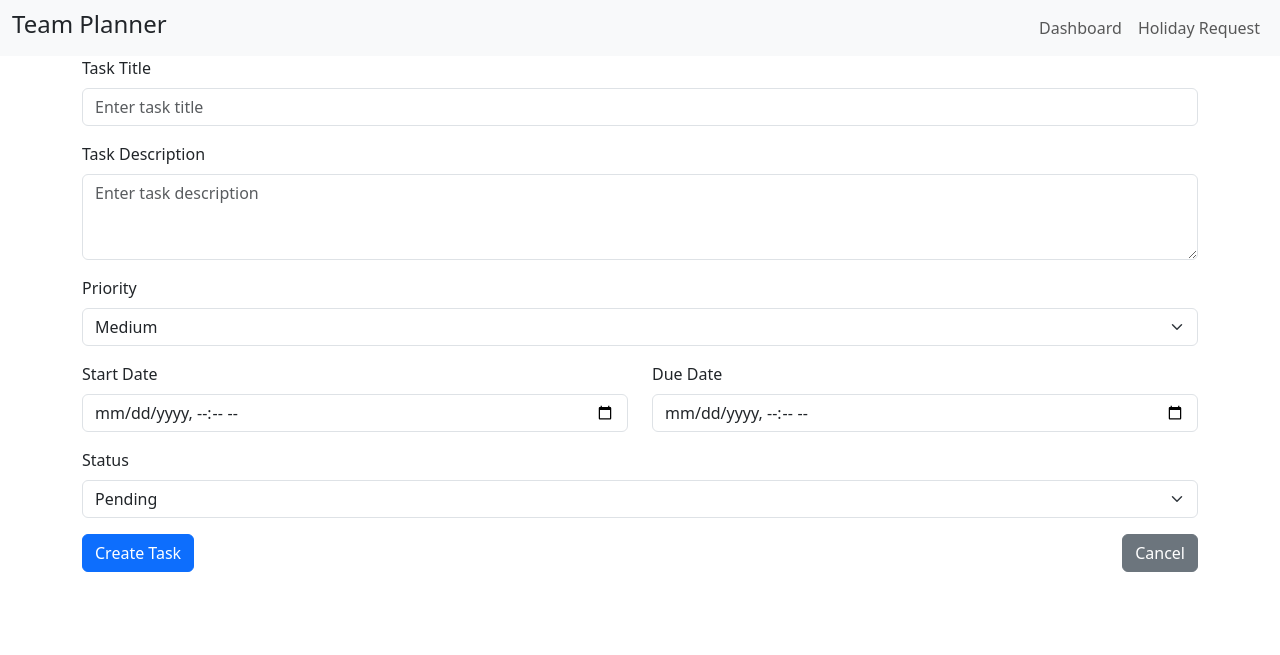
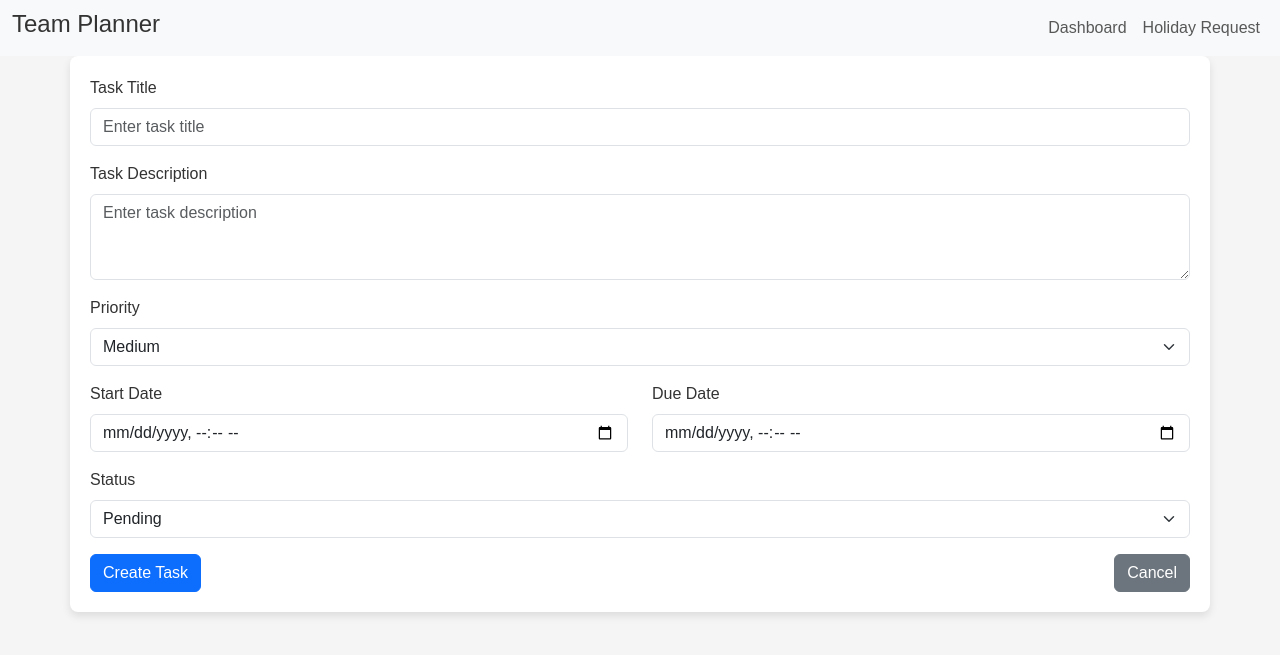
Before and after one commit to mnevison/mp-tres, a Flask app: page /views/create_task in a window 1280 px wide. Shown: the top 655 px of the page. Run offline with Flask 3, Linux system fonts and the light colour scheme; the visitor is signed in with stand-in values (Sample User, id 1); some libraries are stand-ins or nearby versions.

Commit message:
added some basic styles

```diff
--- a/nightsapp/static/css/style.css
+++ b/nightsapp/static/css/style.css
@@ -1,3 +1,16 @@
+body {
+  background-color: #f5f5f5;
+  color: #333;
+  font-family: Arial, sans-serif;
+}
+
+.container {
+  background-color: white;
+  border-radius: 8px;
+  box-shadow: 0 4px 8px rgba(0, 0, 0, 0.1);
+  padding: 20px;
+}
+
 /* Style for the calendar container */
 #calendar {
   max-width: 900px;
--- a/nightsapp/views.py
+++ b/nightsapp/views.py
@@ -128,24 +128,29 @@ def request_holiday():
         end_date_str = request.form.get("end_date")
 
         try:
+            # Ensure that both start_date_str and end_date_str are provided
             if not start_date_str or not end_date_str:
                 flash("Start date and end date are required.", "danger")
                 return render_template("request_holiday.html")
 
+            # Parse the dates from the provided strings
             start_date = datetime.strptime(start_date_str, "%Y-%m-%dT%H:%M")
             end_date = datetime.strptime(end_date_str, "%Y-%m-%dT%H:%M")
 
+            # Validate that the start date is before the end date
             if start_date >= end_date:
                 flash("Start date must be before end date.", "danger")
                 return render_template("request_holiday.html")
 
+            # Create a new holiday request
             new_holiday = Holiday(
                 start_date=start_date,
                 end_date=end_date,
-                is_approved=False,
+                is_approved=False, # Initial state is unapproved
                 user_id=current_user.id
             )
 
+            # Add the new holiday to the database and commit
             db.session.add(new_holiday)
             db.session.commit()
 
```
